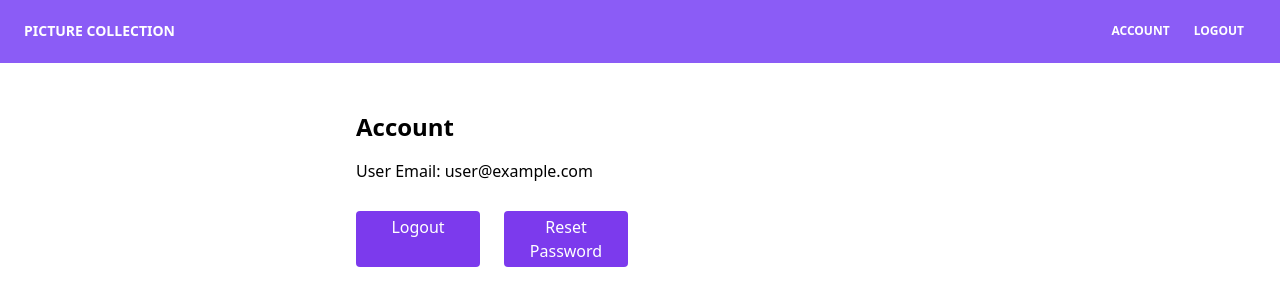
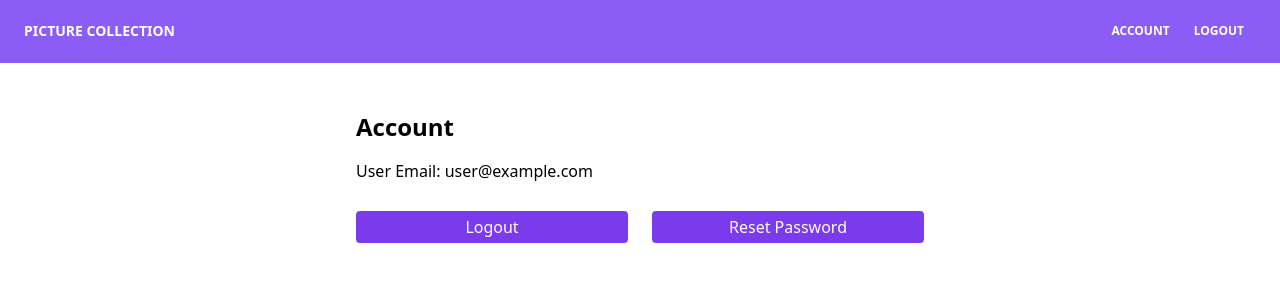
Before and after one commit to yutive/picture-collection, a React (Create React App) app: page /account in a window 1280 px wide. Shown: the top 306 px of the page. Built offline with nearby package versions, Linux system fonts and the light colour scheme; no server answers; sample sign-in values are in the browser's storage.

Commit message:
outcommented email change and changed style of the buttons

```diff
--- a/src/components/Account.jsx
+++ b/src/components/Account.jsx
@@ -32,14 +32,14 @@
             console.log(e.message)
         }
     }
-
+/*
     const handleChangeEmail = (event) => {
         event.preventDefault()
         debugger
         updateEmail(user, newEmail).then(() => {
             setNewEmail('')
         }).catch(error => console.log(error))
-    }
+    } */
 
     return (<div className="max-w-[600px] mx-auto my-4  p-4">
         <h1 className="text-2xl font-bold py-4">Account</h1>
@@ -50,7 +50,7 @@
         </div>}
         <p>User Email: {user && user.email}</p>
         <div className="container mx-auto">
-            <div className="grid grid-cols-1 md:grid-cols-2 lg:grid-cols-4 gap-6 my-4">
+            <div className="grid grid-cols-1 md:grid-cols-2 gap-6 my-4">
                 <button onClick={handleLogout}
                         className="flex justify-center hover:bg-violet-500 bg-violet-600 text-white font-medium py-1 px-2 rounded lg:mb-3 lg:mt-3 overflow-x-auto">
                     Logout
```
